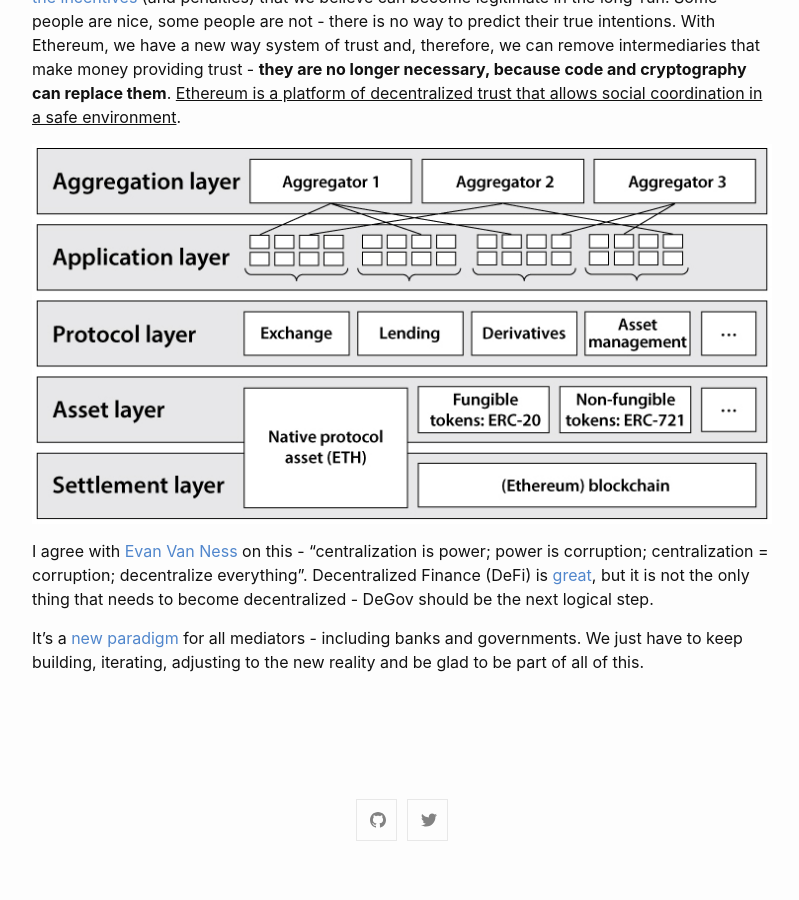
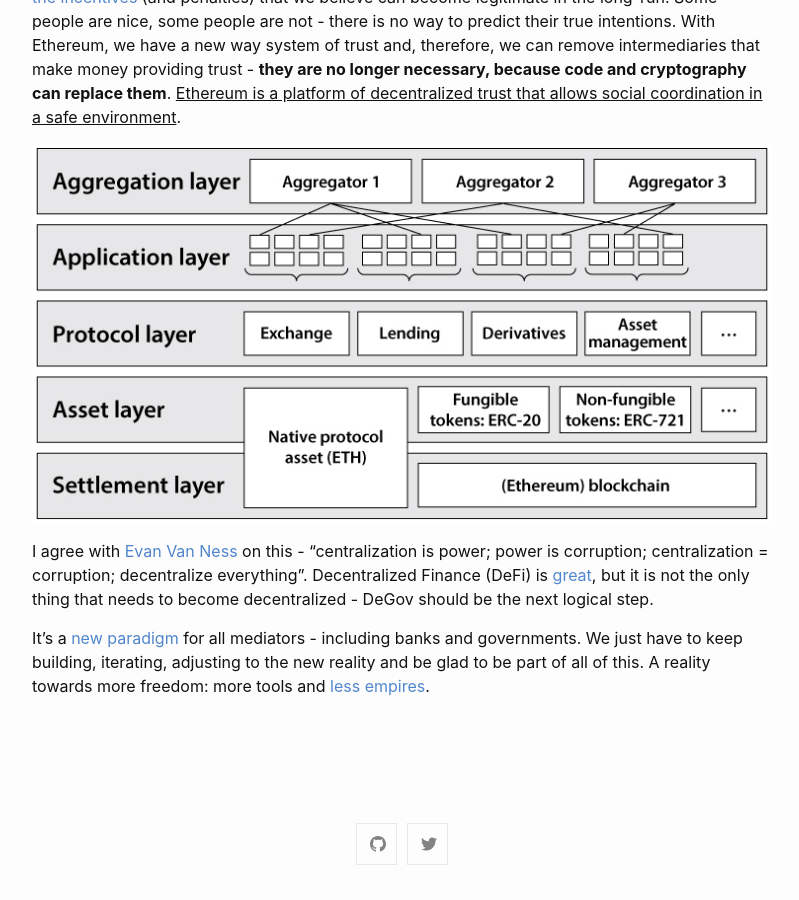
Before and after one commit to intldds/intldds.github.io, a Jekyll site: the page built from _posts/2021-08-01-paradigm.md, in a window 1280 px wide and 900 px high, scrolled down 10988 px. Shown: the whole window, without its empty margins (238-1037 px from the left). Built offline with Jekyll 4.4.1, drawn with Linux system fonts in a browser that asks for light colours; before the commit the page ends 11864 px from its top, so only the background shows below that.

Commit message:
Add Toby tweet

```diff
--- a/_posts/2021-08-01-paradigm.md
+++ b/_posts/2021-08-01-paradigm.md
@@ -382,4 +382,5 @@ centralization = corruption; decentralize everything". Decentralized Finance (De
 but it is not the only thing that needs to become decentralized - DeGov should be the next logical step.
 
 It's a [new paradigm](https://twitter.com/santiagoroel/status/1344479537191477248) for all mediators - including banks and governments.
-We just have to keep building, iterating, adjusting to the new reality and be glad to be part of all of this.
+We just have to keep building, iterating, adjusting to the new reality and be glad to be part of all of this. A reality
+towards more freedom: more tools and [less empires](https://twitter.com/tobyshorin/status/1388940489781485568).
```
